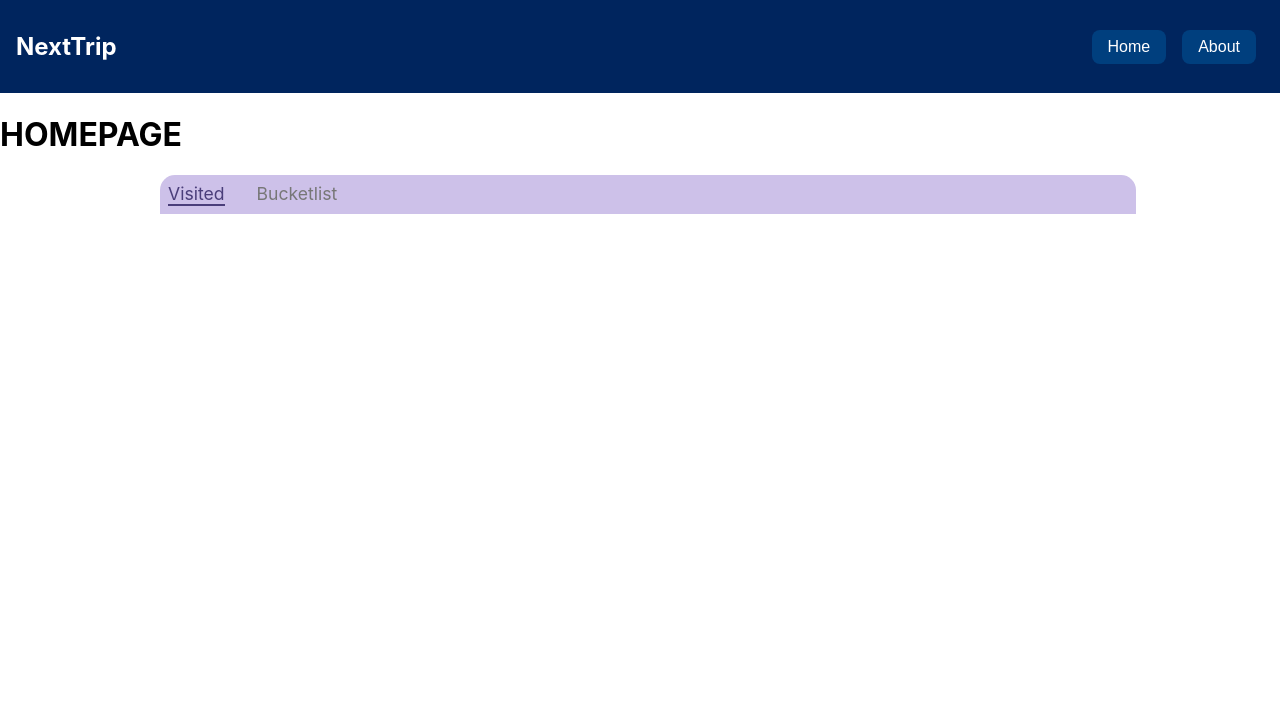
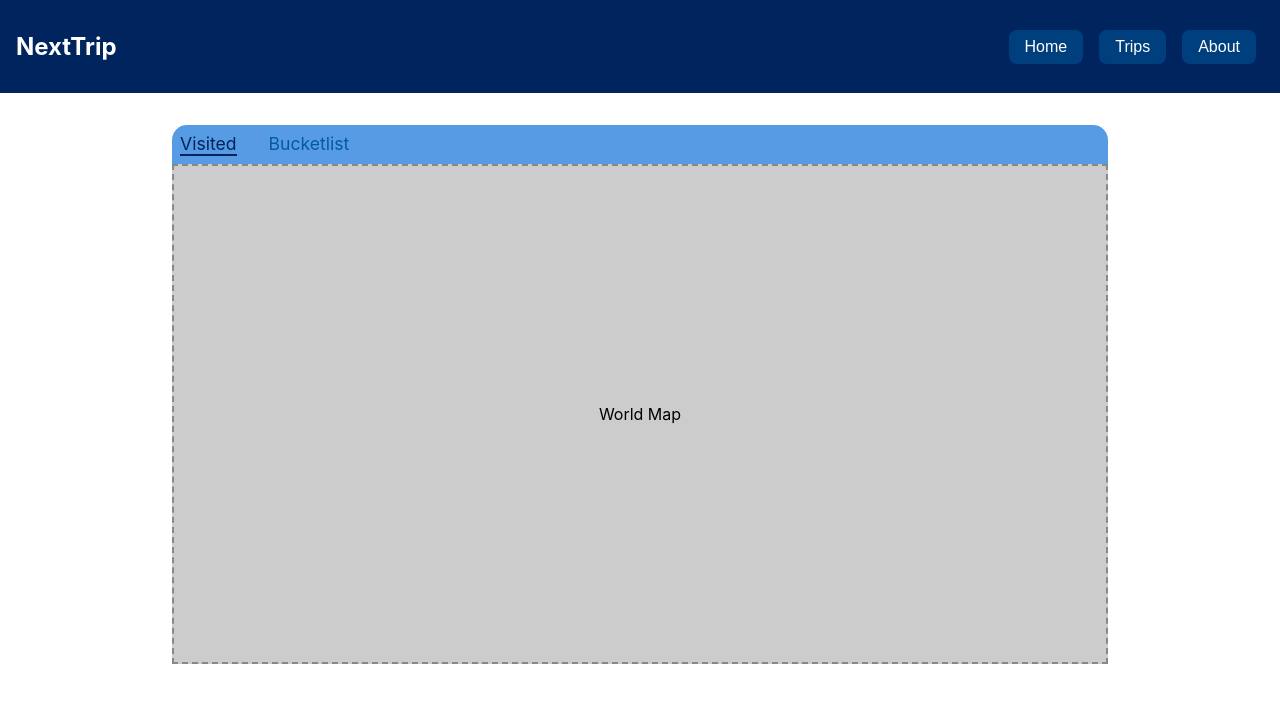
Before and after one commit to shirroam/nextTripFrontend, a React (Create React App) app: page /homePage in a window 1280 px wide. Shown: the top 702 px of the page. Built offline with nearby package versions, Linux system fonts and the light colour scheme.

Commit message:
Update homePage

```diff
--- a/src/webComponents/Header/Header.css
+++ b/src/webComponents/Header/Header.css
@@ -27,5 +27,5 @@
   }
 
   .nav-button:hover {
-    background-color: #777;
+    background-color: #004fb6;
   }
--- a/src/webComponents/Header/Header.jsx
+++ b/src/webComponents/Header/Header.jsx
@@ -9,7 +9,8 @@ const Header = () => {
       <header className="navbar">
         <h1 className="navbar-logo">NextTrip</h1>
         <div className="navbar-buttons">
-          <button className="nav-button" onClick={() => navigate('/')}>Home</button>
+          <button className="nav-button" onClick={() => navigate('/homePage')}>Home</button>
+          <button className="nav-button" onClick={() => navigate('/trips')}>Trips</button>
           <button className="nav-button" onClick={() => navigate('/about')}>About</button>
         </div>
       </header>
--- a/src/webPages/Homepage/Homepage.css
+++ b/src/webPages/Homepage/Homepage.css
@@ -1,4 +1,9 @@
-/* Main page styling */
+/* Apply box-sizing to include padding and border within the element's width */
+* {
+  box-sizing: border-box;
+}
+
+/* Homepage styles */
 .homepage {
   width: 100%;
   padding: 0;
@@ -7,56 +12,48 @@
   background-color: #f5f5f5;
 }
 
-  /* Navbar Styling */
-  .navbar {
-    display: flex;
-    justify-content: space-between;
-    align-items: center;
-    background-color: #9485c5; /* Light purple background */
-    padding: 1rem;
-    color: white;
-  }
-
-  .navbar-item {
-    font-size: 1.2rem;
-    font-weight: bold;
-    cursor: pointer;
-  }
-
-  /* Tabs Styling */
+/* Tabs styles */
 .tabs {
   display: flex;
   justify-content: flex-start;
-    background-color: #cdc1e9;
+  background-color: #579be4;
   padding: 0.5rem;
-    margin: 1rem 10rem 0;
-    width: 75%;
+  padding-right: 0.5rem;
+  padding-left: 0.5rem;;
+  margin-top: 1rem;  /* Only margin-top */
+  width: 75%;  /* Same width as map */
   border-radius: 15px 15px 0px 0px;
 }
 
+/* Tab item styles */
 .tab-item {
   margin-right: 2rem;
   cursor: pointer;
   font-size: 1.1rem;
-    color: #777;
+  color: #005c9f;
 }
 
+/* Active tab item */
 .tab-item.active {
-    color: #4a3e7a; /* Dark purple for active tab */
-    border-bottom: 2px solid #4a3e7a;
+  color: #00255e;
+  border-bottom: 2px solid #00255e;
 }
 
-  /* Map Styling */
+/* Map container styles */
 .map-container {
+  display: flex;
+  flex-direction: column;
+  align-items: center;
+  padding: 1rem;
+}
+
+/* Map styles */
+.map {
+  width: 75%; /* Same width as tabs */
+  height: 500px;
+  background-color: #ccc;
+  border: 2px dashed #888;
   display: flex;
   justify-content: center;
   align-items: center;
-    padding: 1rem;
-    background-color: white;
 }
-
-  .map-image {
-    width: 80%; /* Adjust the map size as needed */
-    border: 1px solid #ddd;
-    border-radius: 5px;
-  }
--- a/src/webPages/Homepage/Homepage.jsx
+++ b/src/webPages/Homepage/Homepage.jsx
@@ -6,8 +6,7 @@ function Homepage() {
     const [activeTab, setActiveTab] = useState('visited');
 
     return <div className="homePage">
-        <h1>HOMEPAGE</h1>
-        {/* Tabs for Visited and Bucketlist */}
+      <div className="map-container">
         <div className="tabs">
           <div
             className={`tab-item ${activeTab === 'visited' && 'active'}`}
@@ -22,6 +21,8 @@ function Homepage() {
             Bucketlist
           </div>
         </div>
+        <div className="map">World Map</div>
+      </div>
     </div>
 }
 
```
Lines whose indentation alone changed are shown as unchanged.
